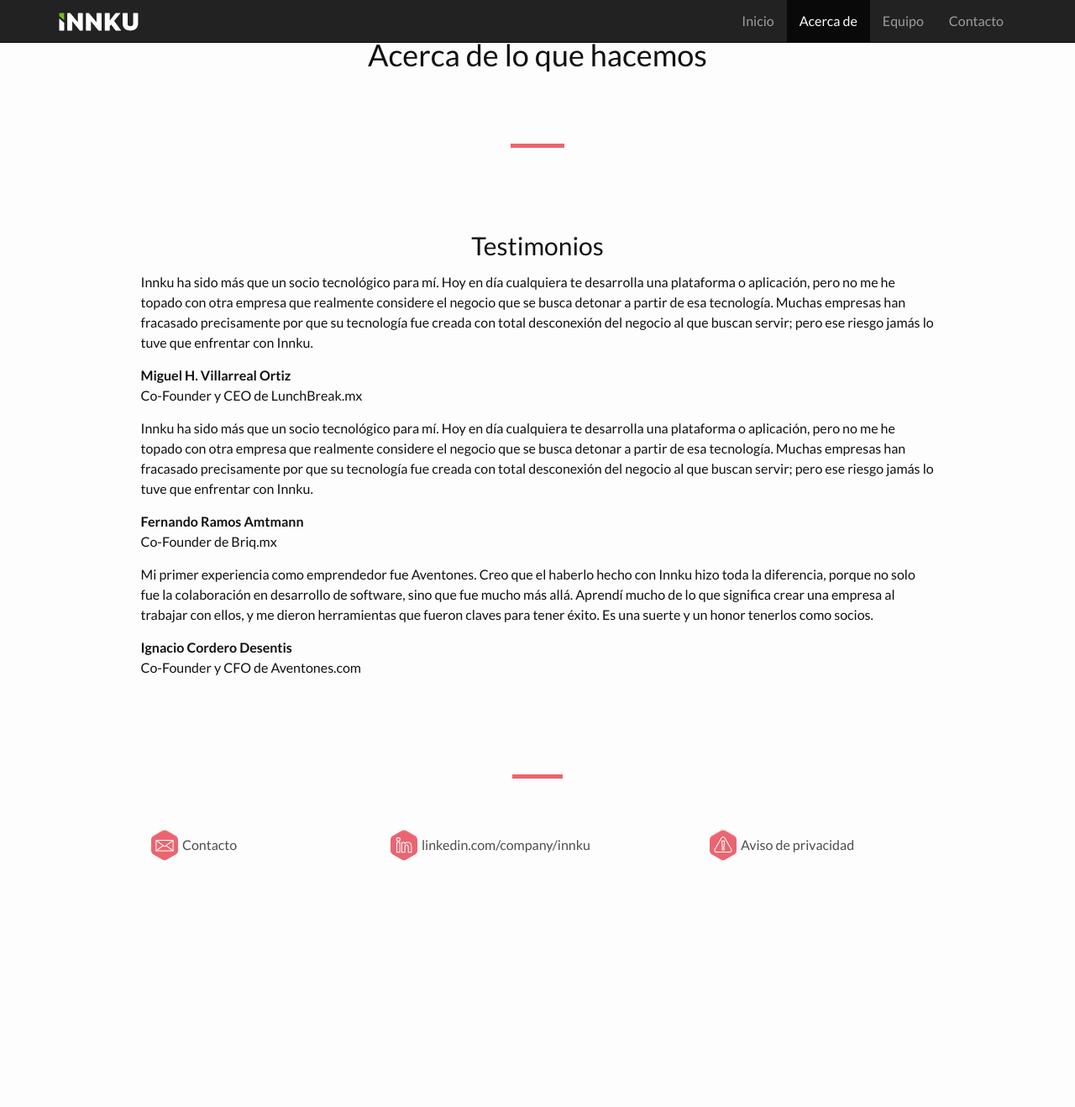
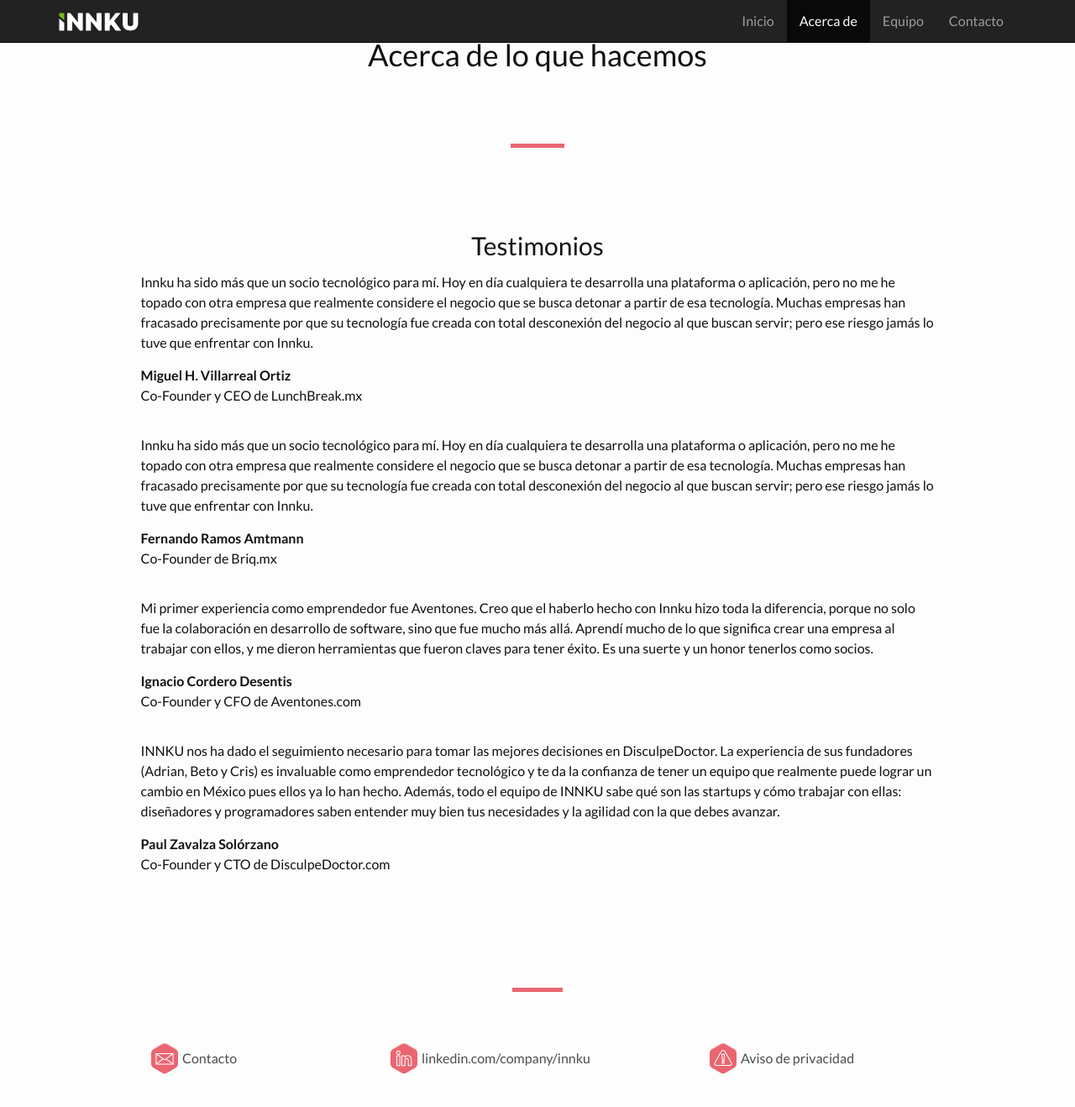
Before and after one commit to innku/innku-2018, a Jekyll site: the page built from acerca-de.html, in a window 1280 px wide and 1400 px high, scrolled down 128 px. Shown: the top 1318 px of the window at 84% size. Built offline with Jekyll 4.4.1, drawn with Linux system fonts in a browser that asks for light colours; nearby versions of some CDN libraries; before the commit the page ends 1274 px from its top, so only the background shows below that.

Commit message:
Testimonio Disculpe Doctor y texto para Emmanuel

```diff
--- a/_data/team.yml
+++ b/_data/team.yml
@@ -45,5 +45,5 @@
 
 - name: Emmanuel Serna
   description: |
-    Otro miembro del clan Serna dentro de INNKU. Con una velocidad de aprendizaje impresionante ha sorprendido a todos. Desde sus primeros meses ya ha desarrollado y aportado a varios clave.
+    Otro miembro del clan Serna dentro de INNKU. Ingeniero Biomédico con alma de comentarista deportivo.  Con una velocidad de aprendizaje impresionante ha sorprendido a todos. Desde sus primeros meses ya ha desarrollado y aportado a varios proyectos clave.
   image: img/team/emmanuel.jpg
--- a/acerca-de.html
+++ b/acerca-de.html
@@ -23,19 +23,24 @@
     <h2 class="text-center">Testimonios</h2>
   </div>
 
-  <div class="col-md-offset-1 col-md-10">
+  <div class="col-md-offset-1 col-md-10 innku-section-testimony">
     <p>Innku ha sido más que un socio tecnológico para mí. Hoy en día cualquiera te desarrolla una plataforma o aplicación, pero no me he topado con otra empresa que realmente considere el negocio que se busca detonar a partir de esa tecnología. Muchas empresas han fracasado precisamente por que su tecnología fue creada con total desconexión del negocio al que buscan servir; pero ese riesgo jamás lo tuve que enfrentar con Innku.</p>
     <p><strong>Miguel H. Villarreal Ortiz</strong><br />
     Co-Founder y CEO de LunchBreak.mx</p>
   </div>
-  <div class="col-md-offset-1 col-md-10">
+  <div class="col-md-offset-1 col-md-10 innku-section-testimony">
     <p>Innku ha sido más que un socio tecnológico para mí. Hoy en día cualquiera te desarrolla una plataforma o aplicación, pero no me he topado con otra empresa que realmente considere el negocio que se busca detonar a partir de esa tecnología. Muchas empresas han fracasado precisamente por que su tecnología fue creada con total desconexión del negocio al que buscan servir; pero ese riesgo jamás lo tuve que enfrentar con Innku.</p>
     <p><strong>Fernando Ramos Amtmann</strong><br />
     Co-Founder de Briq.mx</p>
   </div>
-  <div class="col-md-offset-1 col-md-10">
+  <div class="col-md-offset-1 col-md-10 innku-section-testimony">
     <p>Mi primer experiencia como emprendedor fue Aventones. Creo que el haberlo hecho con Innku hizo toda la diferencia, porque no solo fue la colaboración en desarrollo de software, sino que fue mucho más allá. Aprendí mucho de lo que significa crear una empresa al trabajar con ellos, y me dieron herramientas que fueron claves para tener éxito. Es una suerte y un honor tenerlos como socios.</p>
     <p><strong>Ignacio Cordero Desentis</strong><br />
     Co-Founder y CFO de Aventones.com</p>
   </div>
+  <div class="col-md-offset-1 col-md-10 innku-section-testimony">
+    <p>INNKU nos ha dado el seguimiento necesario para tomar las mejores decisiones en DisculpeDoctor. La experiencia de sus fundadores (Adrian, Beto y Cris) es invaluable como emprendedor tecnológico y te da la confianza de tener un equipo que realmente puede lograr un cambio en México pues ellos ya lo han hecho. Además, todo el equipo de INNKU sabe qué son las startups y cómo trabajar con ellas: diseñadores y programadores saben entender muy bien tus necesidades y la agilidad con la que debes avanzar.</p>
+    <p><strong>Paul Zavalza Solórzano</strong><br />
+    Co-Founder y CTO de DisculpeDoctor.com</p>
+  </div>
 </section>
--- a/css/main.scss
+++ b/css/main.scss
@@ -404,18 +404,18 @@
   background: #000000;
   cursor: pointer;
   float: left;
-  height: 273px;
+  //height: 273px;
   overflow: hidden;
   position: relative;
   margin: 0%;
   text-align: center;
 
   @media screen and (max-width: 1210px) {
-    height: 230px;
+    //height: 230px;
   }
 
   @media screen and (max-width: 770px) {
-    height: 273px;
+    //height: 273px;
     margin-bottom: 30px;
     margin-left: 25%;
   }
@@ -426,15 +426,17 @@
 
   @media screen and (max-width: 400px) {
     margin-left: 0%;
-    height: 230px;
+    //height: 230px;
   }
 
 }
 
 .innku-section-team-member figure img {
   display: block;
-  min-height: 100%;
-  max-width: 100%;
+  //min-height: 100%;
+  //max-width: 100%;
+  background-size: cover;
+  background-position: center;
   opacity: 0.8;
   position: relative;
 }
@@ -504,9 +506,17 @@
   -webkit-transform: translate3d(0,450%,0);
   transform: translate3d(0,450%,0);
 
-  @media screen and (max-width: 400px) {
-    margin: 7% 0 10px 0;
+  @media screen and (max-width: 991px) {
+    margin: 80px 0 10px 0;
+    -webkit-transition: none;
+    transition: none;
+    -webkit-transform: none;
+    transform: none;
   }
+}
+
+innku-section-team-member figure.effect-oscar h2:hover {
+  margin: 2% 0 10px 0;
 }
 
 .innku-section-team-member figure.effect-oscar figcaption::before,
@@ -535,3 +545,7 @@
   -webkit-filter: blur(5px) grayscale(100%);
   filter: blur(5px) grayscale(100%);
 }
+
+.innku-section-testimony {
+  margin-bottom: 20px;
+}
```
